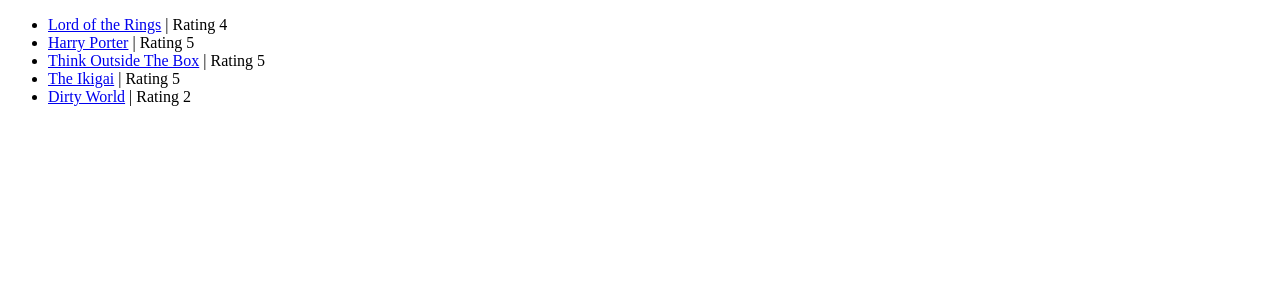
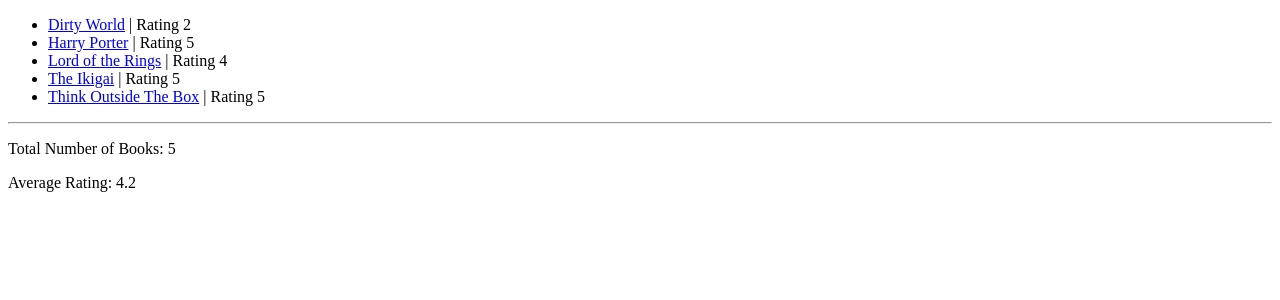
Before and after one commit to Vigilante120/book_store, a Django app: page / in a window 1280 px wide. Shown: the top 300 px of the page. Run offline with Django 5.2, Linux system fonts and the light colour scheme; data comes from the database, SQL or seed files in the repository; parts of the project's set-up code (start-up, migrations or seed data) failed here and were passed over.

Commit message:
added slugs and dynamic data

```diff
--- a/book_outlet/models.py
+++ b/book_outlet/models.py
@@ -3,6 +3,8 @@
 from django.core.validators import MinValueValidator, MaxValueValidator
 from django.utils.text import slugify
 # Create your models here.
+
+
 class Book(models.Model):
     title = models.CharField(max_length=200, unique=True)
     rating = models.IntegerField(validators=[MinValueValidator(1), MaxValueValidator(5)])
--- a/book_outlet/templates/book_outlet/index.html
+++ b/book_outlet/templates/book_outlet/index.html
@@ -11,4 +11,9 @@
         <li><a href="{{ book.get_absolute_url }}">{{ book.title }}</a> | Rating {{ book.rating }} </li>
         {% endfor %}
     </ul>
+
+    <hr>
+
+    <p>Total Number of Books: {{ total_number_of_books }}</p>
+    <p>Average Rating: {{ average_rating.rating__avg }}</p>
 {% endblock content %}
--- a/book_outlet/views.py
+++ b/book_outlet/views.py
@@ -1,13 +1,19 @@
 from django.shortcuts import render, get_object_or_404
 from .models import Book
+from django.db.models import Avg
 
 
 # Create your views here.
+ç
+def index(request):
+    books = Book.objects.all().order_by("title")
+    num_book = books.count()
+    avg_rating = books.aggregate(Avg("rating"))
 
-def index(request):
-    books = Book.objects.all()
     return render(request, "book_outlet/index.html", {
-        "books": books
+        "books": books,
+        "total_number_of_books": num_book,
+        "average_rating": avg_rating
         })
 
 def book_detail(request, slug):
```
